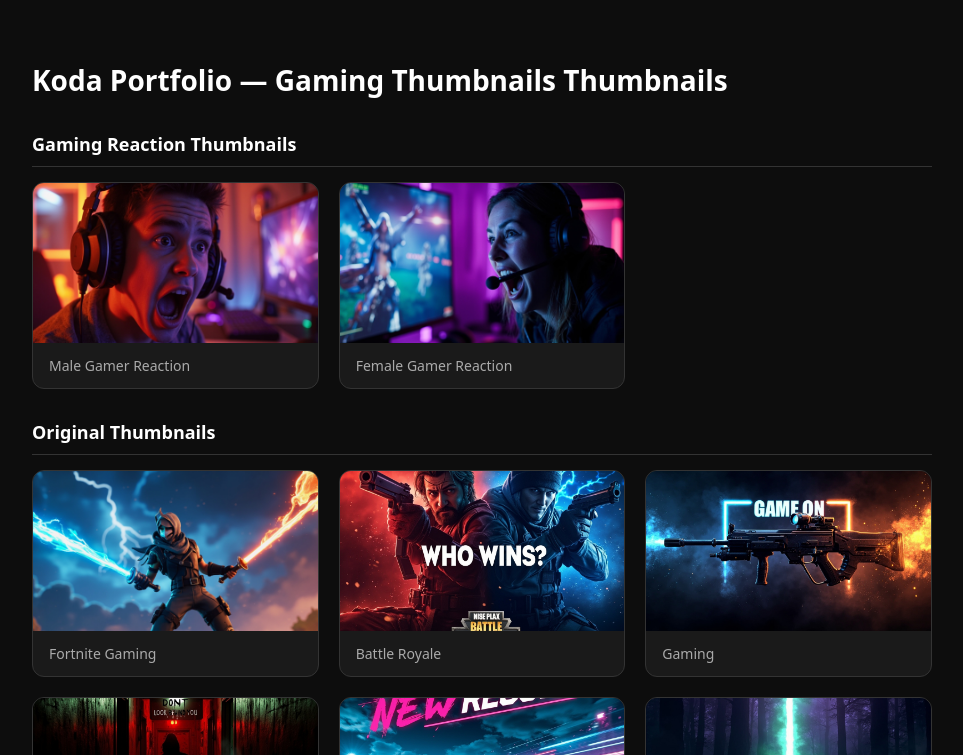
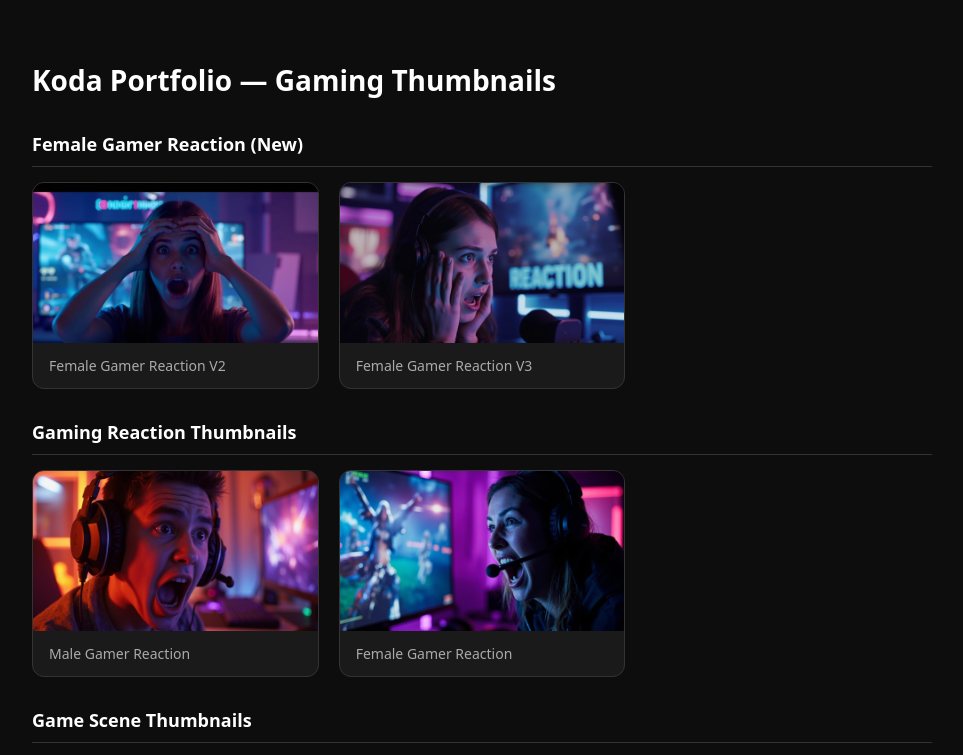
Before and after one commit to kodaagentmt-max/koda-portfolio, a plain HTML site: page index.html in a window 1280 px wide. Shown: the top 755 px of the page, without its empty margins (158-1121 px from the left). Drawn offline with Linux system fonts and the light colour scheme.

Commit message:
Add female reaction v2 v3

```diff
--- a/index.html
+++ b/index.html
@@ -16,7 +16,13 @@
 </style>
 </head>
 <body>
-  <h1>Koda Portfolio — Gaming Thumbnails Thumbnails</h1>
+  <h1>Koda Portfolio — Gaming Thumbnails</h1>
+
+  <h2>Female Gamer Reaction (New)</h2>
+  <div class="grid">
+    <div class="card"><a href="reaction-thumb-female-v2.png" target="_blank"><img src="reaction-thumb-female-v2.png" alt="Female Reaction V2"></a><div class="card-name">Female Gamer Reaction V2</div></div>
+    <div class="card"><a href="reaction-thumb-female-v3.png" target="_blank"><img src="reaction-thumb-female-v3.png" alt="Female Reaction V3"></a><div class="card-name">Female Gamer Reaction V3</div></div>
+  </div>
 
   <h2>Gaming Reaction Thumbnails</h2>
   <div class="grid">
@@ -24,7 +30,7 @@
     <div class="card"><a href="reaction-thumb-female.png" target="_blank"><img src="reaction-thumb-female.png" alt="Female Gamer Reaction"></a><div class="card-name">Female Gamer Reaction</div></div>
   </div>
 
-  <h2>Original Thumbnails</h2>
+  <h2>Game Scene Thumbnails</h2>
   <div class="grid">
     <div class="card"><a href="fortnite-thumb-new.png" target="_blank"><img src="fortnite-thumb-new.png" alt="Fortnite Gaming"></a><div class="card-name">Fortnite Gaming</div></div>
     <div class="card"><a href="portfolio-thumb-battle-royale-1.png" target="_blank"><img src="portfolio-thumb-battle-royale-1.png" alt="Battle Royale"></a><div class="card-name">Battle Royale</div></div>
```
Also changed, not shown: reaction-thumb-female-v2.png (added), reaction-thumb-female-v3.png (added).
